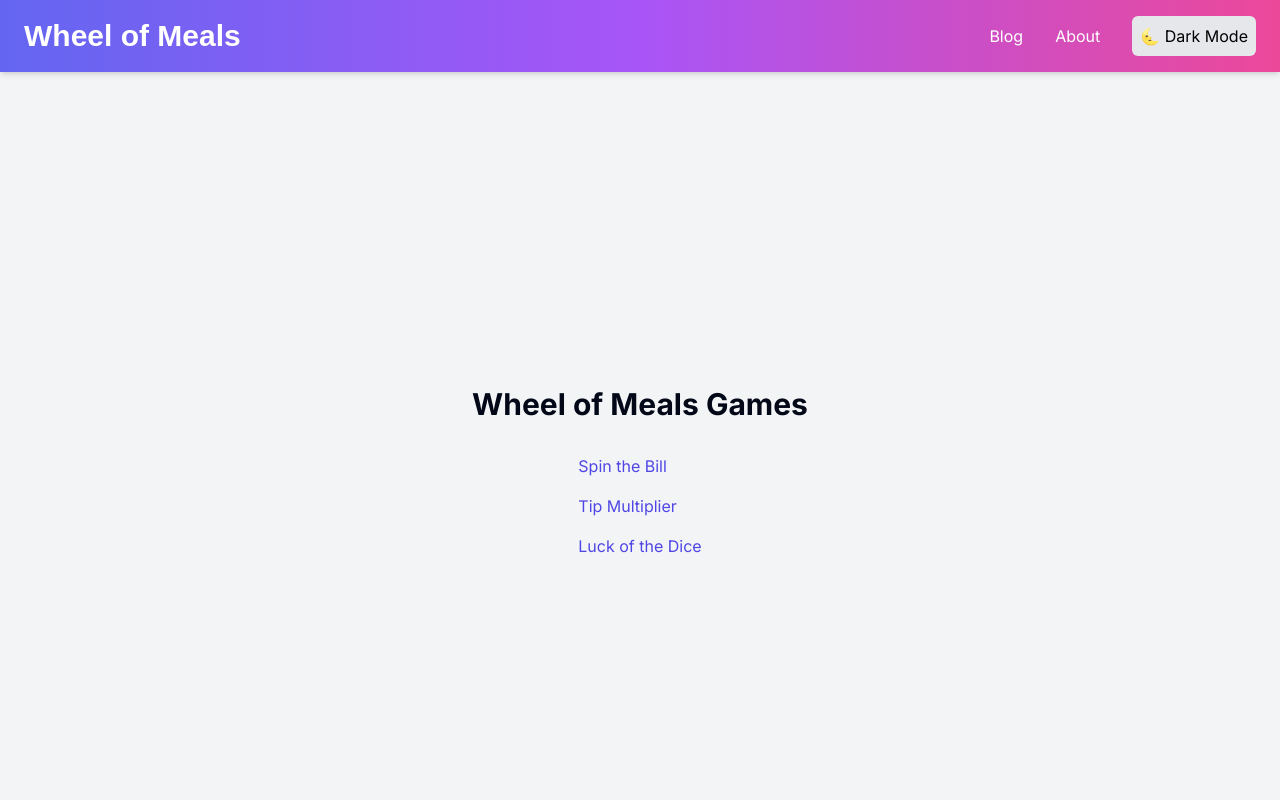
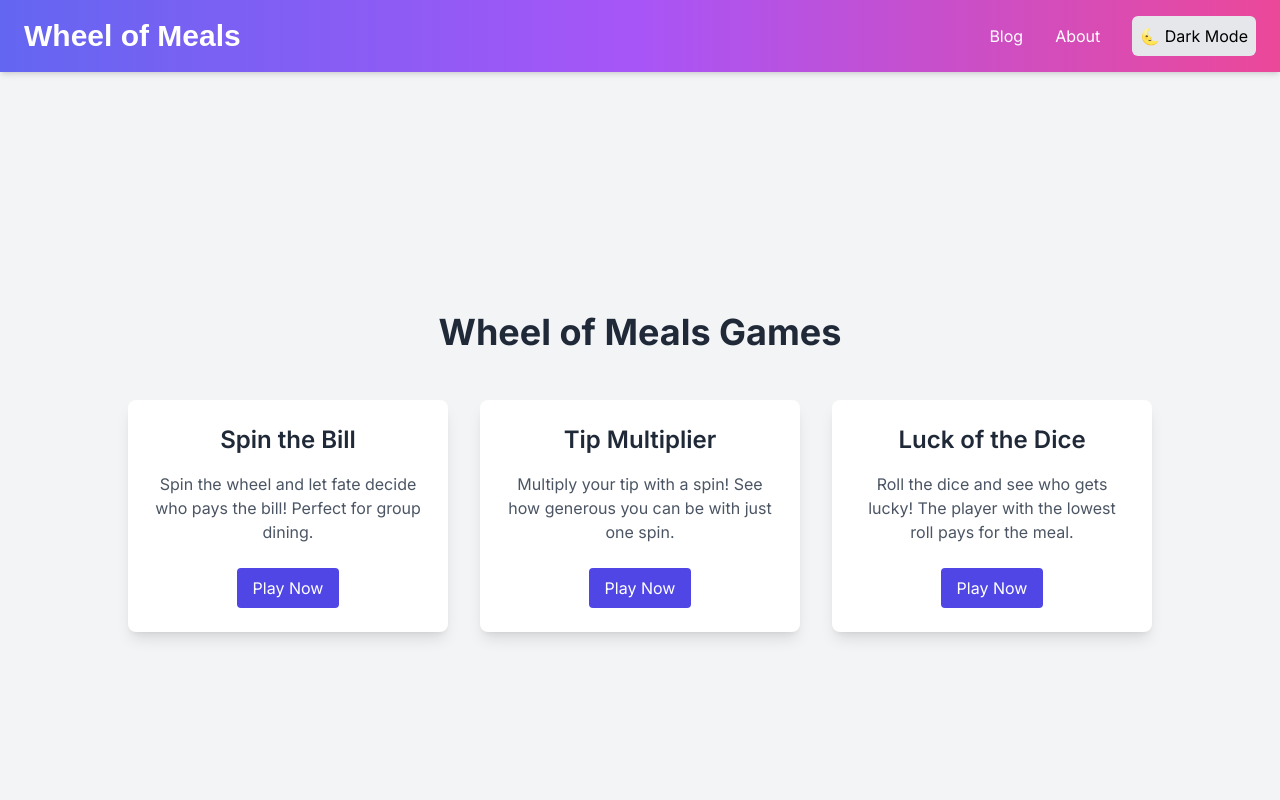
Before and after one commit to omeryildirim0/wheel, a Next.js app: page /games in a window 1280 px wide. Shown: the top 800 px of the page. Built offline with nearby package versions, Linux system fonts and the light colour scheme.

Commit message:
general imrovements

```diff
--- a/app/games/page.tsx
+++ b/app/games/page.tsx
@@ -2,24 +2,42 @@ import Link from 'next/link';
 
 const GamesPage = () => {
   return (
-    <div className="min-h-screen bg-gray-100 flex flex-col justify-center items-center">
-      <h1 className="text-3xl font-bold mb-8">Wheel of Meals Games</h1>
+    <div className="min-h-screen bg-gray-100 flex flex-col justify-center items-center py-12 px-4 sm:px-6 lg:px-8">
+      <h1 className="text-4xl font-bold mb-12 text-center text-gray-800">Wheel of Meals Games</h1>
 
-      <div className="flex flex-col space-y-4">
-        {/* Game 1 Link */}
-        <Link href="/games/spin-the-bill" className="text-indigo-600 hover:underline">
-          Spin the Bill
-        </Link>
+      <div className="grid grid-cols-1 sm:grid-cols-2 lg:grid-cols-3 gap-8 w-full max-w-5xl">
+        {/* Game 1: Spin the Bill */}
+        <div className="bg-white rounded-lg shadow-lg p-6 flex flex-col items-center">
+          <h2 className="text-2xl font-semibold mb-4 text-gray-800">Spin the Bill</h2>
+          <p className="text-gray-600 mb-6 text-center">
+            Spin the wheel and let fate decide who pays the bill! Perfect for group dining.
+          </p>
+          <Link href="/games/spin-the-bill" className="bg-indigo-600 text-white px-4 py-2 rounded hover:bg-indigo-700 transition duration-300">
+            Play Now
+          </Link>
+        </div>
 
-        {/* Game 2 Link */}
-        <Link href="/games/tip-multiplier" className="text-indigo-600 hover:underline">
-          Tip Multiplier
-        </Link>
+        {/* Game 2: Tip Multiplier */}
+        <div className="bg-white rounded-lg shadow-lg p-6 flex flex-col items-center">
+          <h2 className="text-2xl font-semibold mb-4 text-gray-800">Tip Multiplier</h2>
+          <p className="text-gray-600 mb-6 text-center">
+            Multiply your tip with a spin! See how generous you can be with just one spin.
+          </p>
+          <Link href="/games/tip-multiplier" className="bg-indigo-600 text-white px-4 py-2 rounded hover:bg-indigo-700 transition duration-300">
+            Play Now
+          </Link>
+        </div>
 
-        {/* Game 3 Link */}
-        <Link href="/games/dice" className="text-indigo-600 hover:underline">
-          Luck of the Dice
-        </Link>
+        {/* Game 3: Luck of the Dice */}
+        <div className="bg-white rounded-lg shadow-lg p-6 flex flex-col items-center">
+          <h2 className="text-2xl font-semibold mb-4 text-gray-800">Luck of the Dice</h2>
+          <p className="text-gray-600 mb-6 text-center">
+            Roll the dice and see who gets lucky! The player with the lowest roll pays for the meal.
+          </p>
+          <Link href="/games/dice" className="bg-indigo-600 text-white px-4 py-2 rounded hover:bg-indigo-700 transition duration-300">
+            Play Now
+          </Link>
+        </div>
       </div>
     </div>
   );
```
